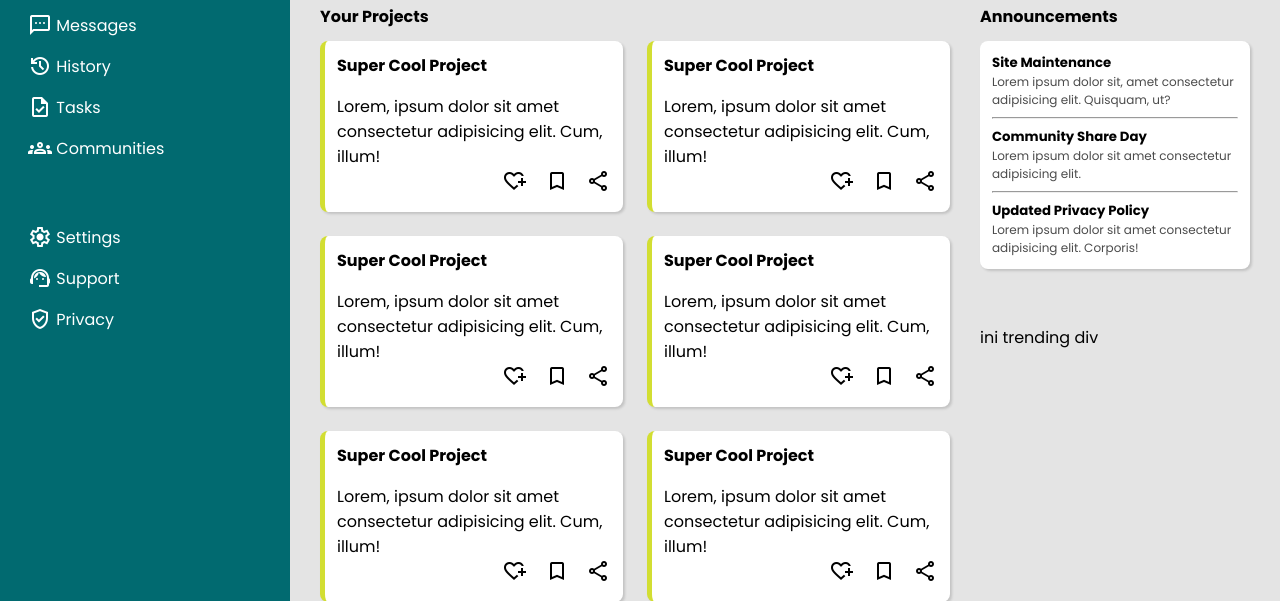
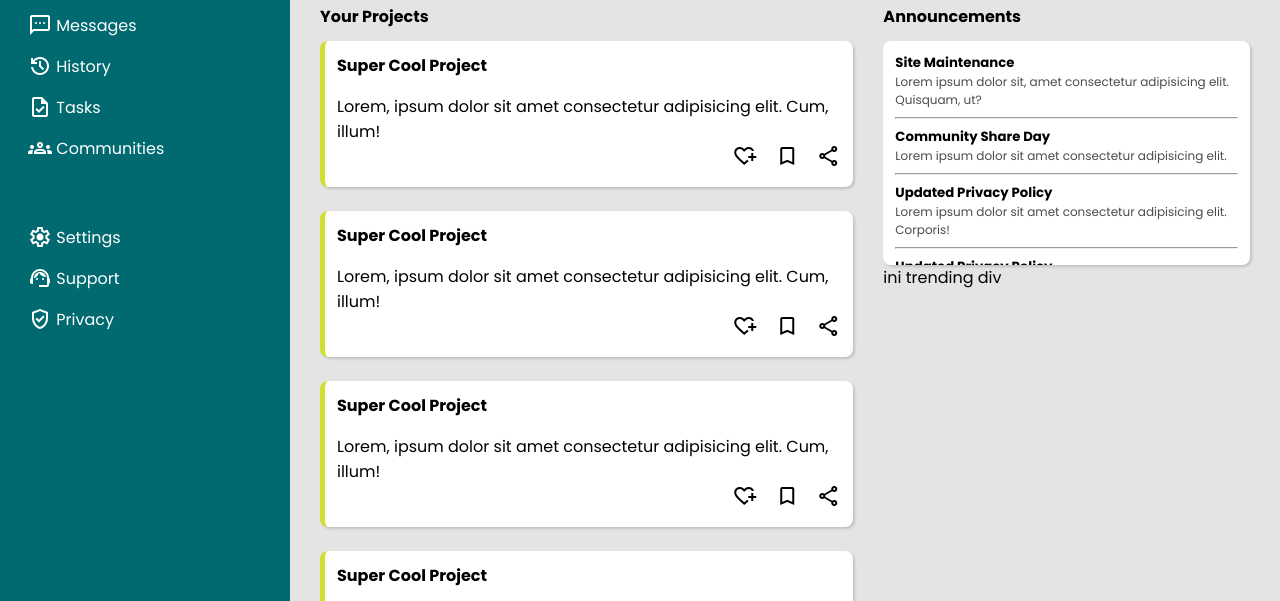
Before and after one commit to aaditamanugraha/admin-dashboard, a plain HTML site: page index.html in a window 1280 px wide. Shown: the part 164-765 px from the top of the page. Drawn offline with nearby package versions, Linux system fonts and the light colour scheme.

Commit message:
Add scroll bar feature at announcement section

```diff
--- a/index.html
+++ b/index.html
@@ -255,6 +255,26 @@
                   Corporis!
                 </p>
               </div>
+
+              <hr />
+
+              <div class="announcement-card">
+                <h5>Updated Privacy Policy</h5>
+                <p>
+                  Lorem ipsum dolor sit amet consectetur adipisicing elit.
+                  Corporis!
+                </p>
+              </div>
+
+              <hr />
+
+              <div class="announcement-card">
+                <h5>Updated Privacy Policy</h5>
+                <p>
+                  Lorem ipsum dolor sit amet consectetur adipisicing elit.
+                  Corporis!
+                </p>
+              </div>
             </div>
           </div>
 
--- a/style.css
+++ b/style.css
@@ -217,11 +217,11 @@ h3 {
 }
 
 .container > main > .right-main-container {
-  width: 30%;
+  /* width: 30%; */
 }
 
 .container > main > .right-main-container > .announcements {
-  height: 50%;
+  /* height: 50%; */
 }
 
 .container > main > .right-main-container > .announcements > h4 {
@@ -237,6 +237,8 @@ h3 {
   padding: 12px;
   border-radius: 8px;
   box-shadow: rgba(0, 0, 0, 0.15) 1.95px 1.95px 2.6px;
+  height: 200px;
+  overflow: auto;
 }
 
 .container
```
